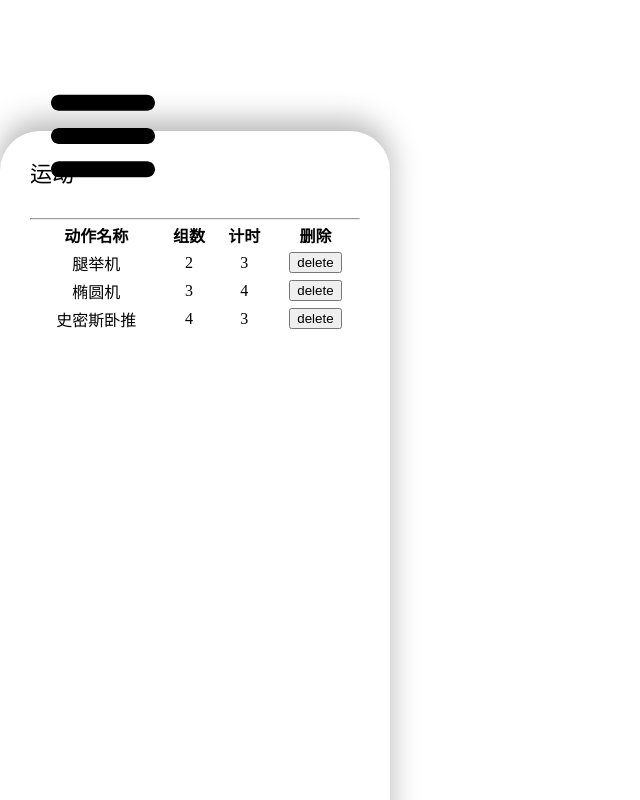
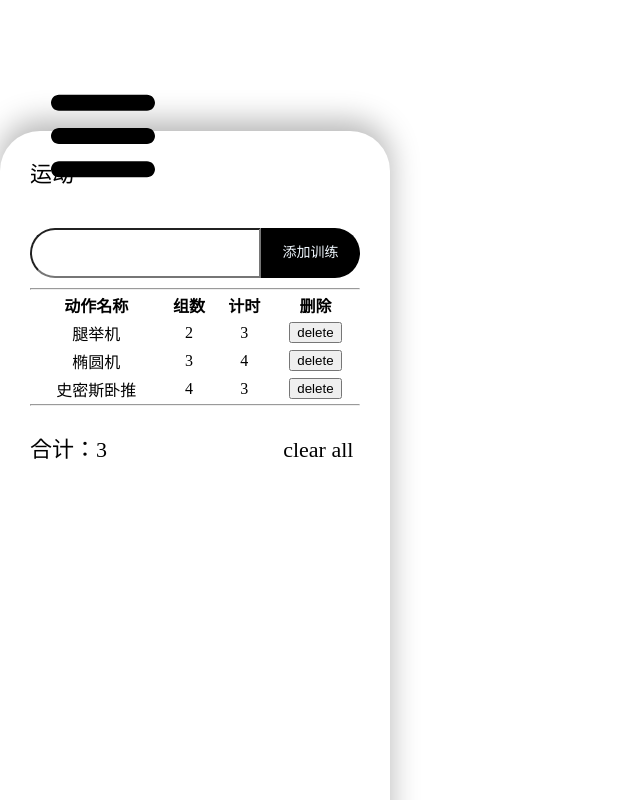
Before and after one commit to andrewpillow/myApp, a website built with webpack: page public/item.html in a window 1280 px wide. Shown: the top 800 px of the page, without its empty margins (0-640 px from the left). Built offline with nearby package versions, Linux system fonts and the light colour scheme.

Commit message:
运动页面&登陆页面-1、运动项添加功能；2、基础登录表单；3、文档注释；

```diff
--- a/public/index.css
+++ b/public/index.css
@@ -81,3 +81,18 @@
   font-size: 22px;
   font-weight: 300;
 }
+
+.addItem {
+  margin: 10px auto;
+
+  width: 330px;
+  height: 50px;
+
+}
+
+.addItem input {
+  width: 70%;
+  height: 50px;
+  border-radius: 25px 0 0 25px;
+  padding: 0 20px;
+}
--- a/public/item.html
+++ b/public/item.html
@@ -10,15 +10,28 @@
 </head>
 
 <body>
-
+  <!-- 1导航图标 -->
   <div class="nav-icon" style="height: 37.4px; ">
     <img src="./assets/nav-bar.svg" style="position:absolute;left:7px;margin-top: 40px;">
   </div>
 
+  <!-- 2列表展示 -->
   <div class="list">
-    <span>运动</span>
+    <span>运动</span><br>
+
+    <!--2/1搜索  -->
+    <div class="addItem">
+      <input type="text" id="itemAdd" v-model="addItems">
+      <span
+        style="width: 30%;height:50px;margin:0;font-size: 14px;background-color: black;line-height: 50px;color: aliceblue;text-align: center;float: right;border-radius: 0 25px 25px 0;"
+        @click="addItem">添加训练</span>
+
+    </div>
+
     <hr style="margin: 0 30px;">
-    <div class="item">
+
+    <!-- 2/2列表 -->
+    <div class="item" v-show="itemArr.length">
       <table style="width: 330px;margin: 0 30px;">
         <tr>
           <th>动作名称</th>
@@ -26,7 +39,7 @@
           <th>计时</th>
           <th>删除</th>
         </tr>
-        <tr v-for="item in itemArr" class="itemManage" style="text-align: center;">
+        <tr v-for="item in itemArr" class="itemManage" style="text-align: center;" :key="item.id">
           <td>{{ item.exerciseName }}</td>
           <td>{{ item.countNum }}</td>
           <td>{{ item.timeNum }}</td>
@@ -36,7 +49,13 @@
         </tr>
       </table>
 
+      <hr style="margin: 0 30px;">
+      <span>合计：{{itemArr.length}}</span>
+      <span style="margin-left: 172.2px;" @click="clearAll">clear all</span>
+
     </div>
+
+
   </div>
 
   <script src="https://cdn.jsdelivr.net/npm/vue@2.7.10/dist/vue.js"></script>
@@ -45,15 +64,28 @@
     const list = new Vue({
       el: '.list',
       data: {
+        addItems: '',
         itemArr: [
           { id: 1, exerciseName: '腿举机', countNum: '2', timeNum: '3' },
           { id: 2, exerciseName: '椭圆机', countNum: '3', timeNum: '4' },
           { id: 3, exerciseName: '史密斯卧推', countNum: '4', timeNum: '3' },
-        ]
+        ],
+        id: "",
       },
       methods: {
         del(id) {
           this.itemArr = this.itemArr.filter(item => item.id !== id)
+        },
+        clearAll() {
+          this.itemArr = ''
+        },
+        addItem() {
+          this.itemArr.push({
+            id: '',
+            exerciseName: this.addItems,
+          })
+          // console.log(this.id)
+
         }
       }
     })
```
Also changed, not shown: public/home.html (+1 -1 lines), public/login.html (added, +42 -0 lines).
